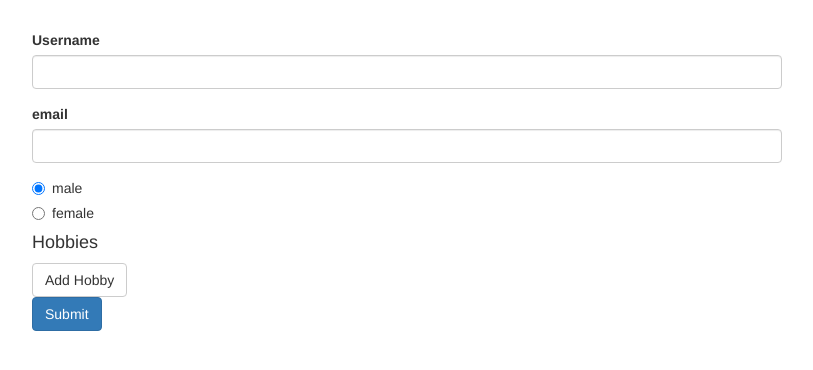
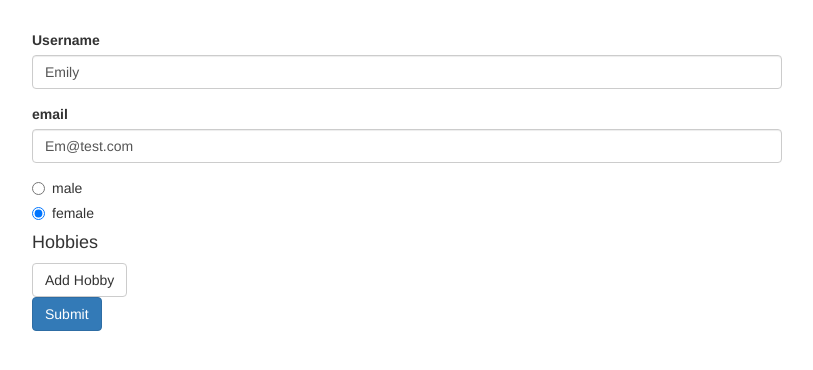
Before and after one commit to AnawaratneMANA/ANGULAR_UDEM_PROJCTS, an Angular app: page / in a window 1280 px wide. Shown: the top 370 px of the page, without its empty margins (233-1046 px from the left). Built offline with nearby package versions, Linux system fonts and the light colour scheme.

Commit message:
Settings values to the form using setValue and patchValue

```diff
--- a/src/app/app.component.ts
+++ b/src/app/app.component.ts
@@ -33,6 +33,21 @@ export class AppComponent implements OnInit{
     this.signupForm.valueChanges.subscribe(
       (value) => {console.log(value)}
     )
+
+    //This is for setting the values.
+    this.signupForm.setValue({
+      'userData': {
+        "username": "Emily",
+        "email": "Em@test.com"
+      },
+      "gender": "female",
+      "hobbies": []
+    })
+
+    //This is for updating the values keeping the set values as it is.
+    this.signupForm.patchValue({
+      "userData": "Anna"
+    })
 
   }
 
```
